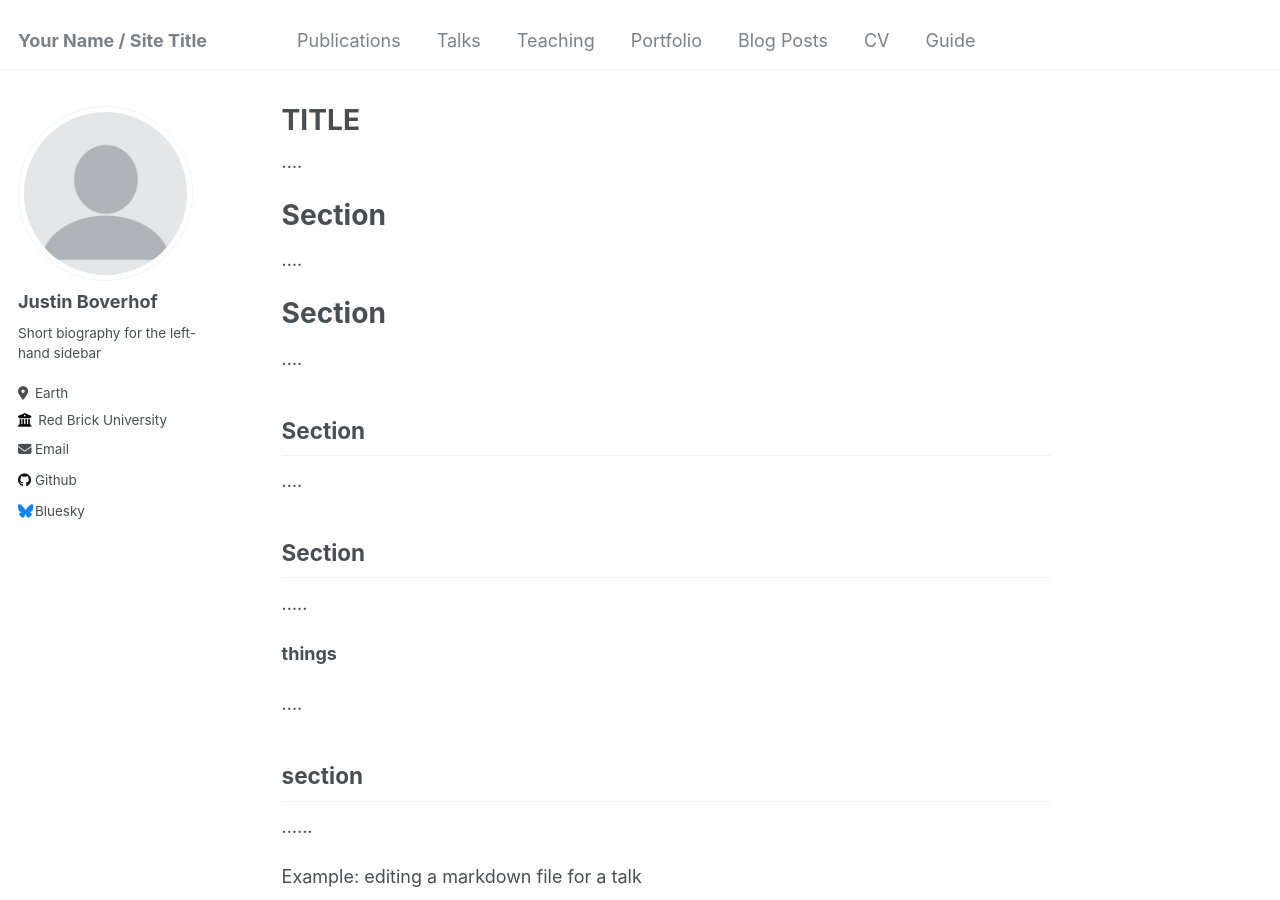
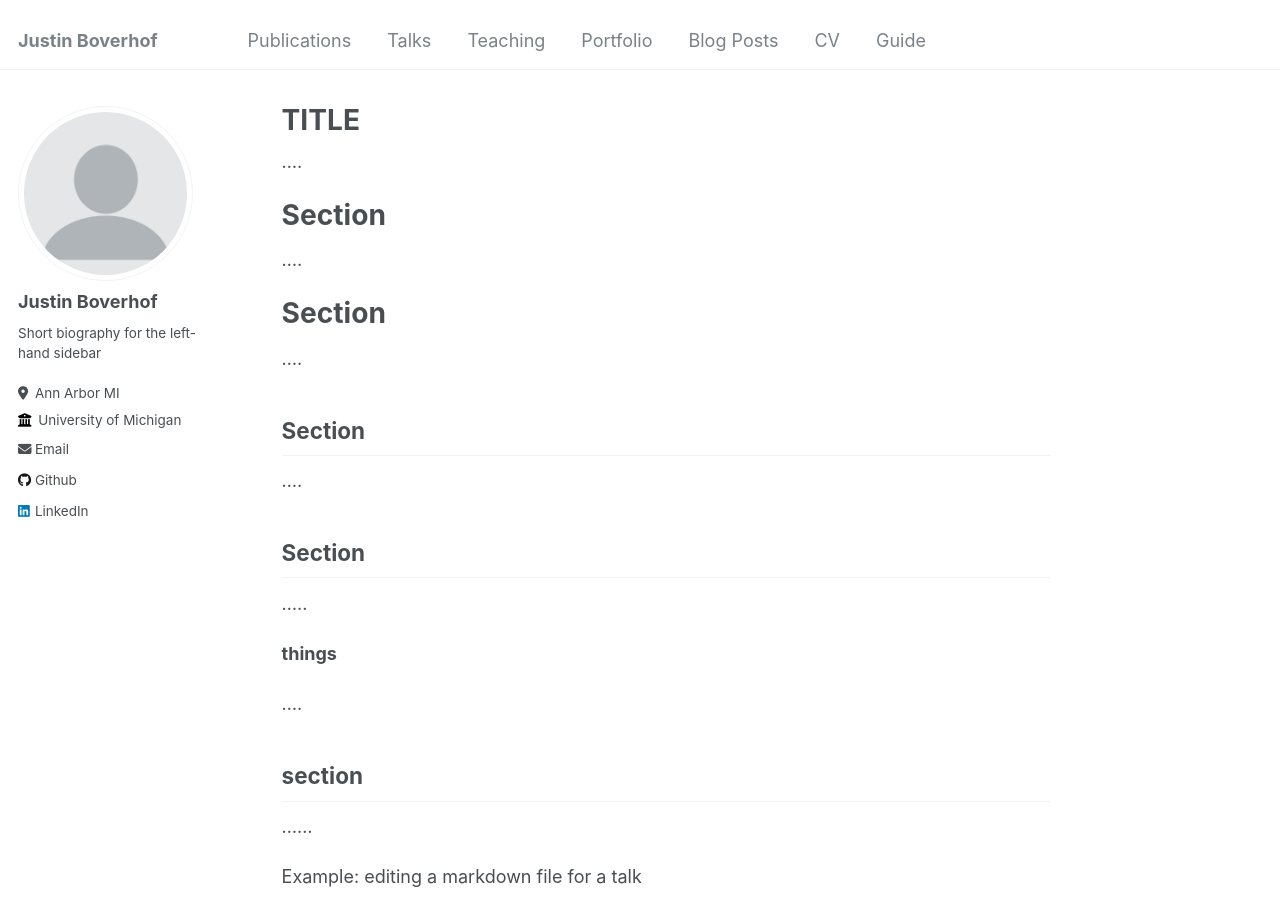
Before and after one commit to JustinBoverhof/justinboverhof.com, a Jekyll site: the page built from _pages/about.md, in a window 1280 px wide and 900 px high. Built offline with Jekyll 4.4.1, drawn with Linux system fonts in a browser that asks for light colours.

Commit message:
Update _config.yml

```diff
--- a/_config.yml
+++ b/_config.yml
@@ -8,13 +8,13 @@
 
 # Basic Site Settings
 locale                   : "en-US"
-title                    : "Your Name / Site Title"
+title                    : "Justin Boverhof"
 title_separator          : "-"
 name                     : &name "Justin Boverhof"
 description              : &description "personal description"
 url                      : https://academicpages.github.io # the base hostname & protocol for your site e.g. "https://mmistakes.github.io"
 baseurl                  : "" # the subpath of your site, e.g. "/blog"
-repository               : "academicpages/academicpages.github.io"
+repository               : "JustinBoverhof/JustinBoverhof.github.io"
 
 # Site Author - The following control what appear as part of the author content on the side bar.
 #               If a field is blank the icon and link will not appear, otherwise it will be shown.
@@ -25,8 +25,8 @@ author:
   name             : "Justin Boverhof"
   pronouns         : # example: "she/her"
   bio              : "Short biography for the left-hand sidebar"
-  location         : "Earth"
-  employer         : "Red Brick University"
+  location         : "Ann Arbor MI"
+  employer         : "University of Michigan"
   uri              : # URL
   email            : "none@example.org"
 
@@ -43,12 +43,12 @@ author:
   bitbucket        : # Username - Update with your username on the site
   codepen          : # Username
   dribbble         : # Username
-  github           : "academicpages"
+  github           : "JustinBoverhof"
   kaggle           : # Username
   stackoverflow    : # User number or user number and name (i.e., use "1" or "1/jeff-atwood")
 
   # Social media
-  bluesky          : "bsky.app" # Replace this with you Bluesky username
+  bluesky          : # Replace this with you Bluesky username
   facebook         : # Username
   flickr           : # Username
   foursquare       : # Username
@@ -57,7 +57,7 @@ author:
   keybase          : # Username
   instagram        : # Username
   lastfm           : # Username
-  linkedin         : # Username
+  linkedin         : "https://www.linkedin.com/in/justin-boverhof-b80253248"# Username
   mastodon         : # URL
   medium           : # URL
   pinterest        : # Username
```
